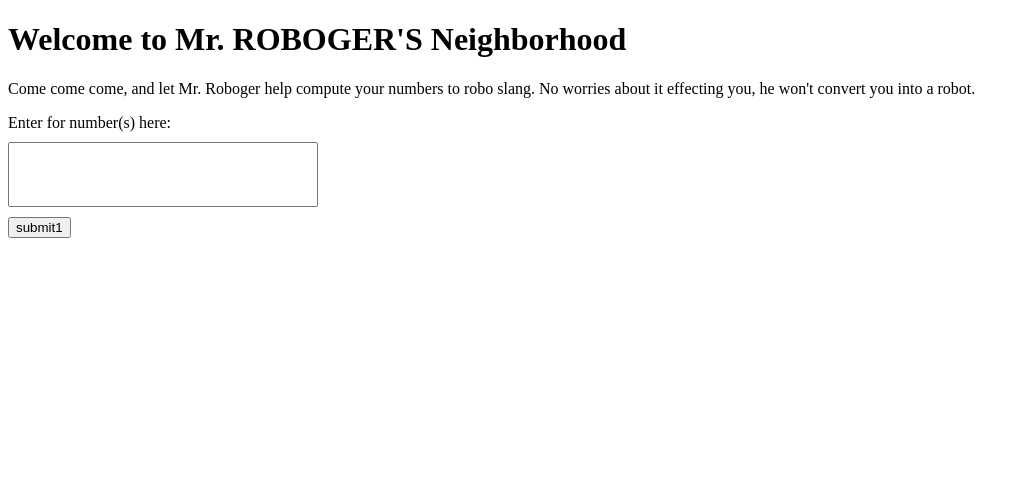
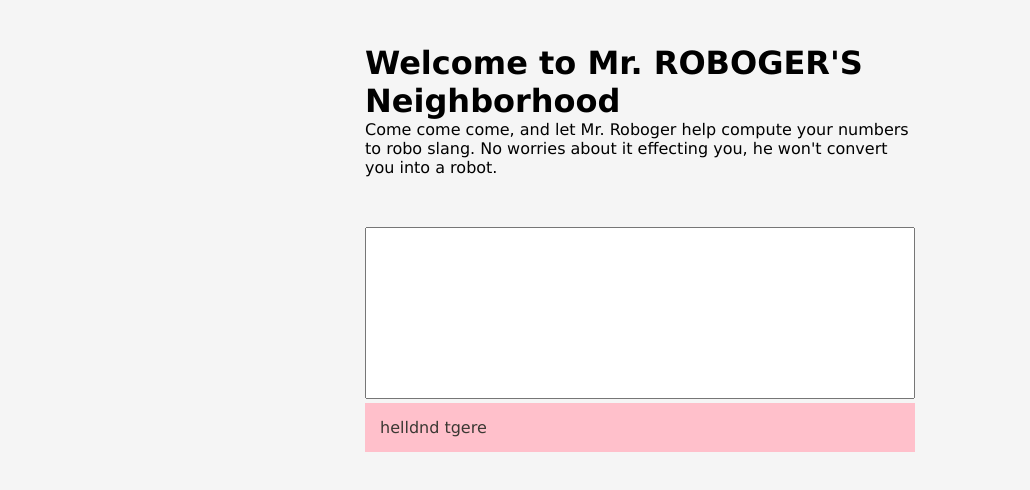
Before and after one commit to RemyXVX/Mr.-Roboger-s-Neighborhood, a plain HTML site: page index.html in a window 1280 px wide. Shown: the whole page, without its empty margins (0-1030 px from the left). Drawn offline with Linux system fonts and the light colour scheme.

Commit message:
Added some basic styling and body for the HTML so when I start checking my code it has something to display

```diff
--- a/css/styles.css
+++ b/css/styles.css
@@ -1,7 +1,32 @@
-#userInput {
+* {
+  margin: 0;
+  padding: 0;
   box-sizing: border-box;
-  width: 310px;
-  height: 65px;
-  padding: 5px;
-  margin: 10px 0;
+  font-family: 'Lucida Sans', 'Lucida Sans Regular', 'Lucida Grande', 'Lucida Sans Unicode', Geneva, Verdana, sans-serif;
 }
+
+body {
+  background-color: whitesmoke;
+}
+
+.container {
+  max-width: 600px;
+  margin: 0 auto;
+  padding: 25px;
+}
+
+.header {
+  margin-bottom: 50px;
+}
+
+.textInput {
+  width: 100%;
+  resize: none;
+  padding: 10px;
+}
+
+.textOutput {
+  background-color: pink;
+  color: rgb(59, 56, 51);
+  padding: 15px;
+}
--- a/index.html
+++ b/index.html
@@ -10,14 +10,14 @@
 </head>
 <body>
   <div class="container">
-    <h1>Welcome to Mr. ROBOGER'S Neighborhood</h1>
-    <p>Come come come, and let Mr. Roboger help compute your numbers to robo slang. No worries about it effecting you, he won't convert you into a robot.</p>
+    <header class="header">
+      <img src="" atl="" class="_Icon">
+      <h1 class="headTitle">Welcome to Mr. ROBOGER'S Neighborhood</h1>
+      <p>Come come come, and let Mr. Roboger help compute your numbers to robo slang. No worries about it effecting you, he won't convert you into a robot.</p>
+    </header>
     <div class = form>
-      <form>
-        <label for="user_input">Enter for number(s) here:</label><br>
-        <input type="text" id="userInput" name="textForm"><br>
-        <input type="submit" value="submit1">
-      </form>
+      <textarea name="text"  rows="10" class="textInput"></textarea>
+      <p class="textOutput" id="tOutput">helldnd tgere</p>
     </div>
 
   </div>
```
